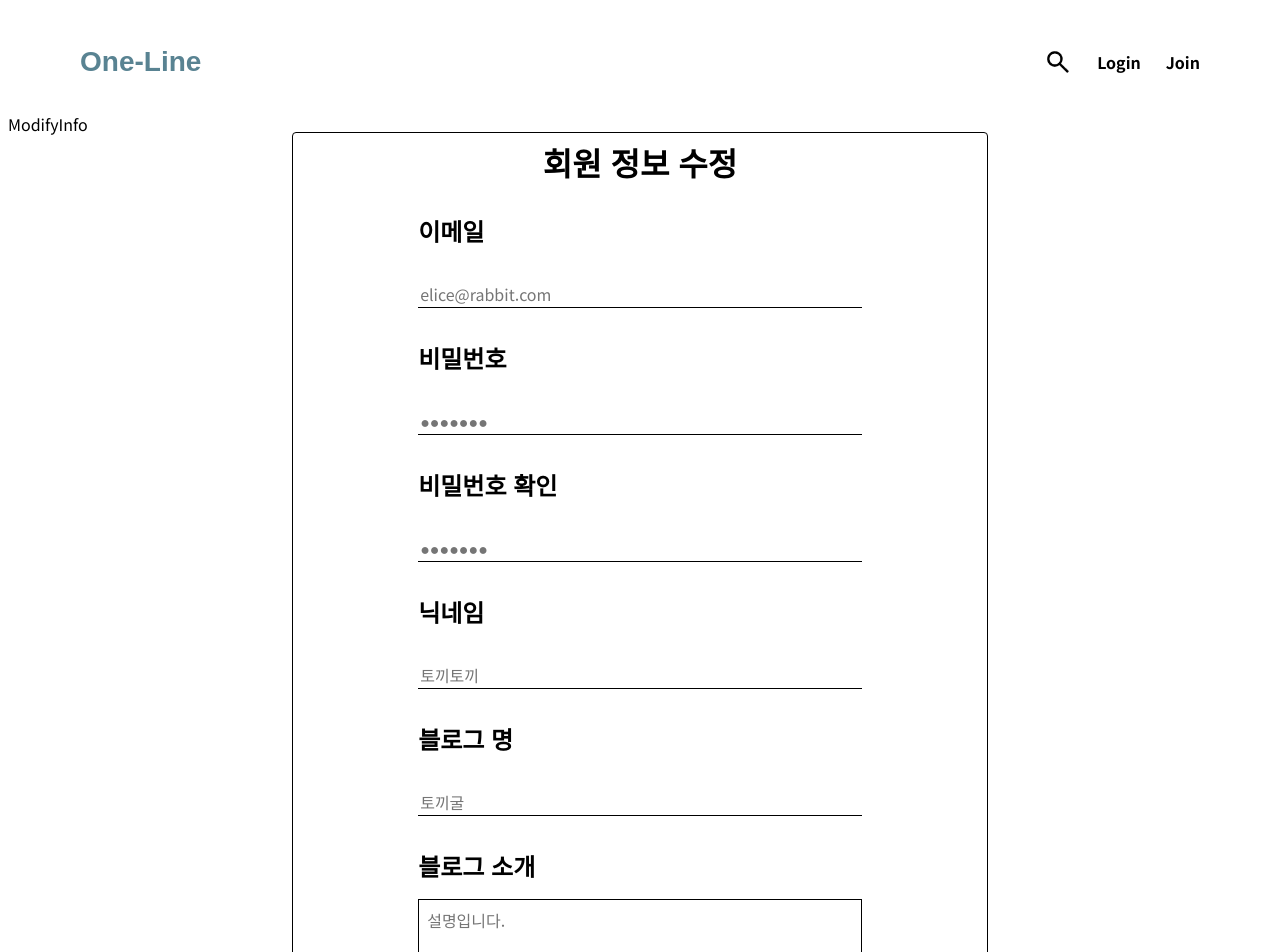
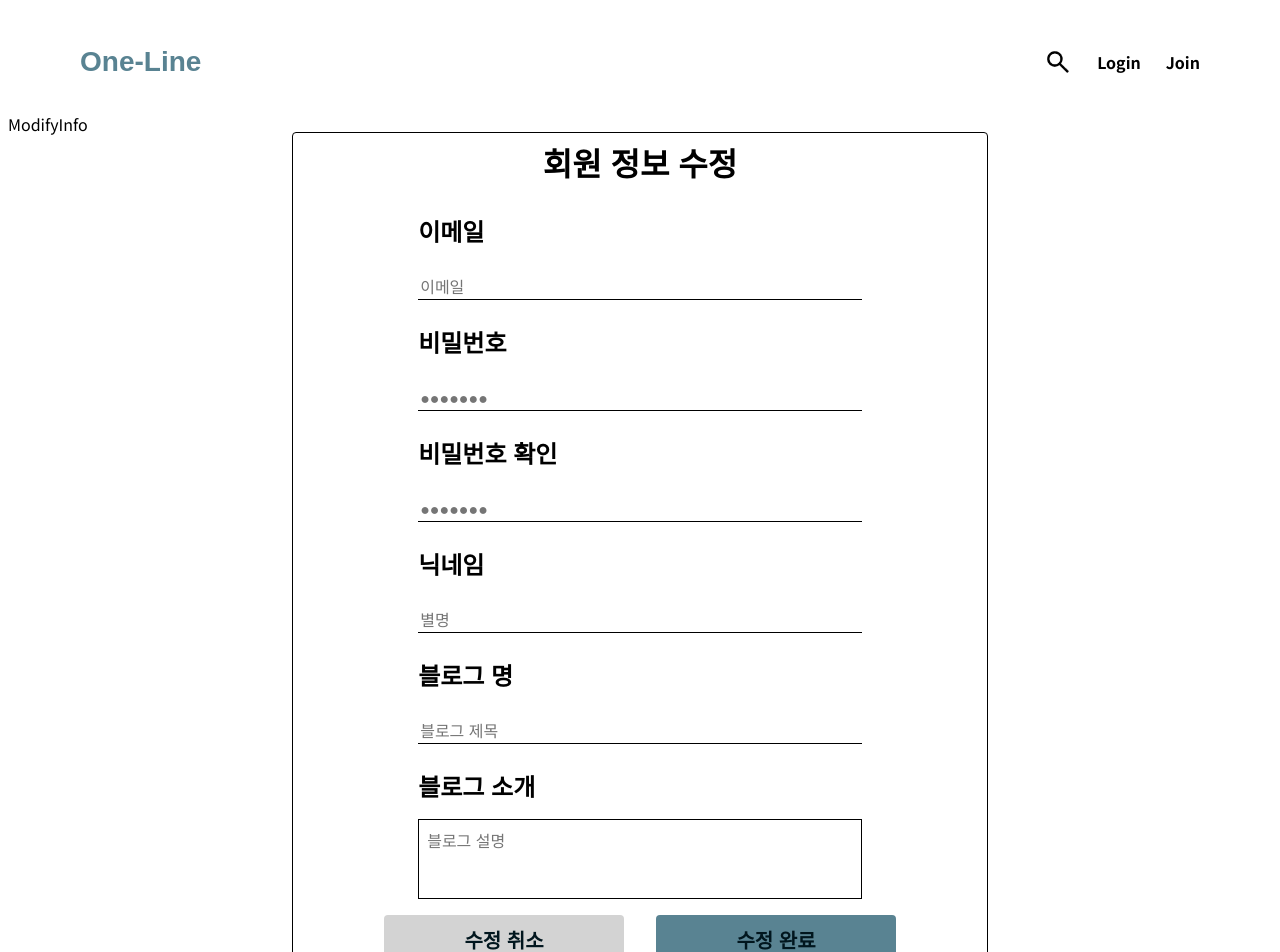
Before and after one commit to sjlim32/elice_3rd_project, a Next.js app: page /modify-info in a window 1280 px wide. Shown: the top 952 px of the page. Built offline with nearby package versions, Linux system fonts and the light colour scheme; no server answers.

Commit message:
feat: api 수정

```diff
--- a/src/components/MyUser/ModifyInfo-styled.tsx
+++ b/src/components/MyUser/ModifyInfo-styled.tsx
@@ -57,7 +57,7 @@ export const InputTitle = styled.h2`
 export const Input = styled.input`
 
 	width: 80%;
-	margin: 1rem;
+	margin: 0.5rem;
 
 	border: 0;
 	border-bottom: 1px solid;
--- a/src/components/MyUser/ModifyInfo.tsx
+++ b/src/components/MyUser/ModifyInfo.tsx
@@ -15,11 +15,11 @@ import {
 } from './ModifyInfo-styled';
 
 export const ModifyInfo = () => {
-	const [ email, setEmail ] = useState<string>('elice@rabbit.com')
+	const [ email, setEmail ] = useState<string>('이메일')
 	const [ password, setPassword ] = useState<string>('123123')
-	const [ nickname, setNickname] = useState<string>('토끼토끼')
-	const [ blogTitle, setBlogTitle ] = useState<string>('토끼굴')
-	const [ bio, setBio ] = useState<string>('설명입니다.')
+	const [ nickname, setNickname] = useState<string>('별명')
+	const [ blogTitle, setBlogTitle ] = useState<string>('블로그 제목')
+	const [ bio, setBio ] = useState<string>('블로그 설명')
 
 	const router = useRouter()
 
@@ -44,16 +44,13 @@ export const ModifyInfo = () => {
 			event.preventDefault();
 			// 회원가입 로직 구현
 			try {
-				// const res = await axios.patch(`/api/v1/user/:id`, {
-					// email: email,
-        //   password: password,
-        //   nickname: nickname,
-        //   address: {
-        //     zonecode,
-        //     address,
-        //     detailAddress,
-        //   },
-        // });
+				const res = API.patch(`/user`, {
+					email: email,
+          password: password,
+          nickname: nickname,
+					blogTitle: blogTitle,
+					bio: bio
+        });
 				console.log("Signup!");
 			} catch (error) {
 
--- a/src/components/common/my_page/button.tsx
+++ b/src/components/common/my_page/button.tsx
@@ -14,7 +14,7 @@ export default memo(function Btn(props: BtnProps) {
 
   const handleClick = async () => {
     if (props.value === '회원탈퇴') {
-      const res = await API.delete(`/user/${id}`)
+      const res = await API.delete(`/user`)
       alert(props.alert)
       router.push(props.onRoute)
     }
```
